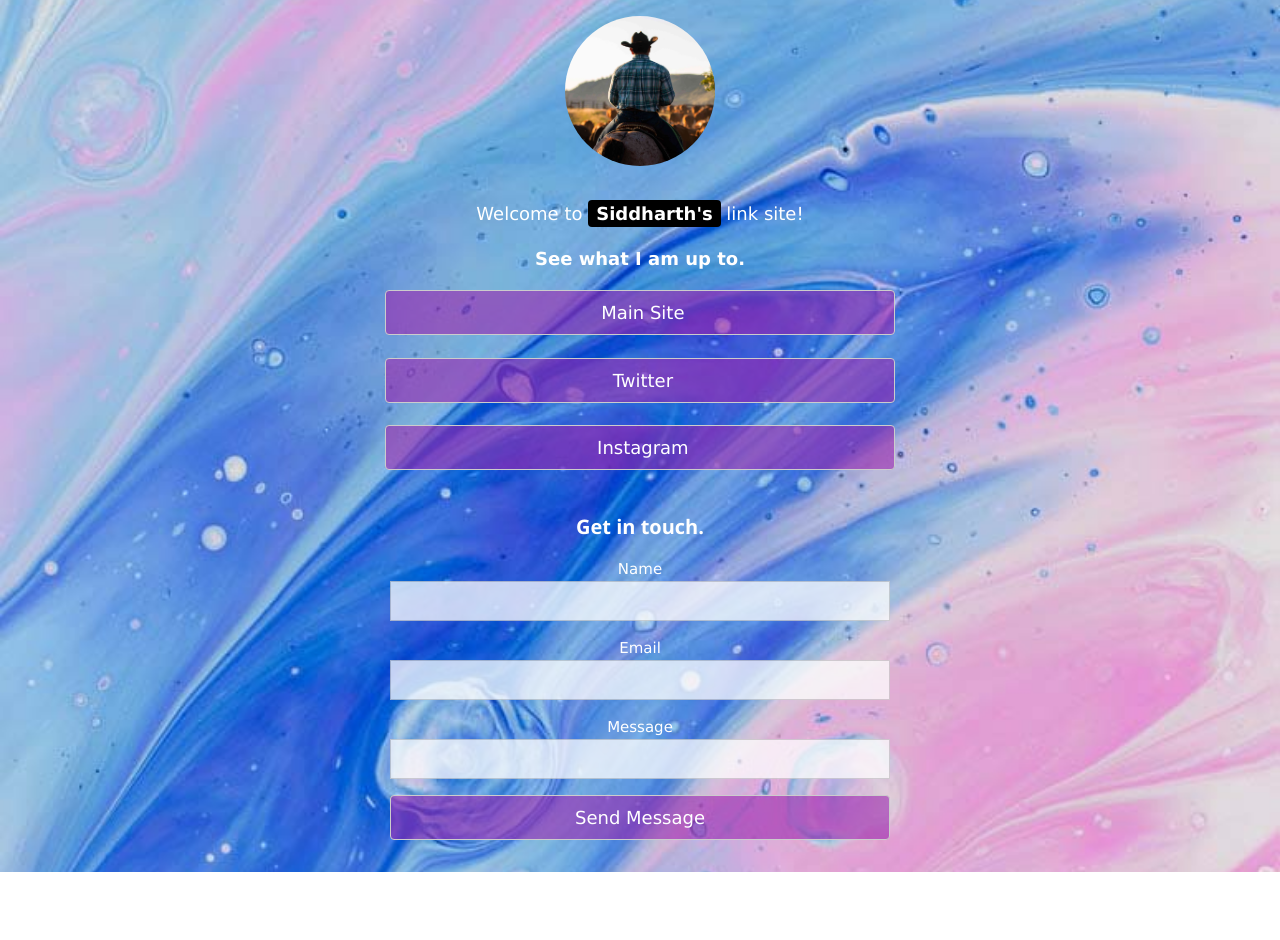
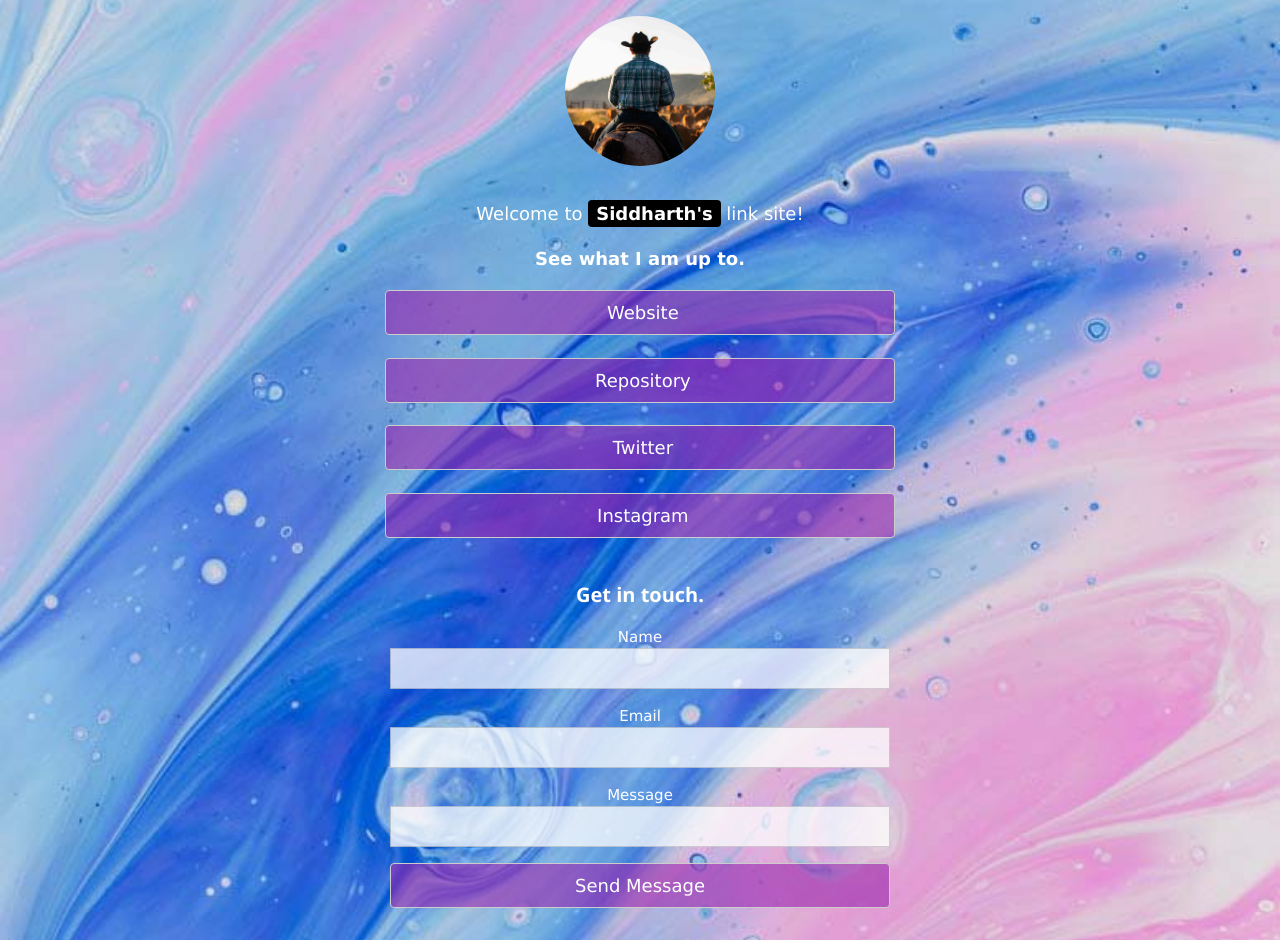
Before and after one commit to siddharthjkamra/bishop, a plain HTML site: page index.html in a window 1280 px wide. Before the commit the page ends 872 px from the top, so only its background shows below. Drawn offline with nearby package versions, Linux system fonts and the light colour scheme.

Commit message:
Update index.html

```diff
--- a/index.html
+++ b/index.html
@@ -81,11 +81,13 @@ background-color: rgba(156, 39, 176, 0.6) !important;
 
     <!-- Links section 1. Replace the # inside of the "" with your links. -->
     <div class="links-container">
-    		<a href="https://siddharthkamra.in" class="w3-button w3-hover-pink w3-large w3-round w3-purple w3-border link" target="_blank"><i class="fa fa-code"> </i>Main Site</a>
+    		<a href="https://siddharthkamra.in" class="w3-button w3-hover-pink w3-large w3-round w3-purple w3-border link" target="_blank"><i class="fa fa-code"> </i>Website</a>
+      <br>
+      <a href="repo" class="w3-button w3-hover-pink w3-large w3-round w3-purple w3-border link" target="_blank"><i class="fa fa-code"> </i>Repository</a>
       <br>
       <a href="https://twitter.com/siddharthjkamra" class="w3-button w3-hover-pink w3-large w3-round w3-purple w3-border link" target="_blank"><i class="fab fa-twitter"> </i>Twitter</a>
       <br>
-      <a href="https://instagram.com/siddharthjkamra" class="w3-button w3-hover-pink w3-large w3-round w3-purple w3-border link" target="_blank"><i class="fab fa-instagram"> </i>Instagram</a>
+      <a href="https://Instagram.com/siddharthjkamra" class="w3-button w3-hover-pink w3-large w3-round w3-purple w3-border link" target="_blank"><i class="fab fa-instagram"> </i>Instagram</a>
     </div>
   </div>
 </div>
```
